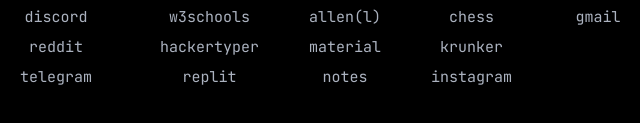
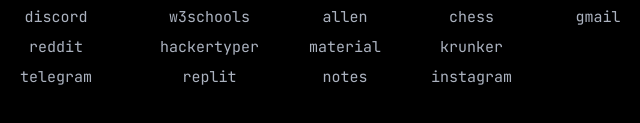
Before and after one commit to prabhat-codez/startpage, a plain HTML site: page index.html in a window 1280 px wide. Shown: the part 533-656 px from the top of the page, 602-1242 px from the left. Drawn offline with Linux system fonts and the light colour scheme; a web font is replaced by a local one.

Commit message:
Update index.html

```diff
--- a/index.html
+++ b/index.html
@@ -57,7 +57,7 @@
                     <div class="links">
                         <li class="title">jee</li>
                         <li><a href="https://reddit.com/r/JEENEETards">jeetards</a></li>
-                        <li><a href="F:\Study\JEE\ALLEN DUMP\JEE">allen(l)</a></li>
+                        <li><a href="https://allen.in">allen</a></li>
                         <li><a href="F:\Study\JEE">material </a></li>
                         <li><a href="https://drive.google.com/drive/folders/1VM11qTFOYMk7sTnw3Eo_FU3REfcfBnMU">notes</a></li>
                     </div>
```
